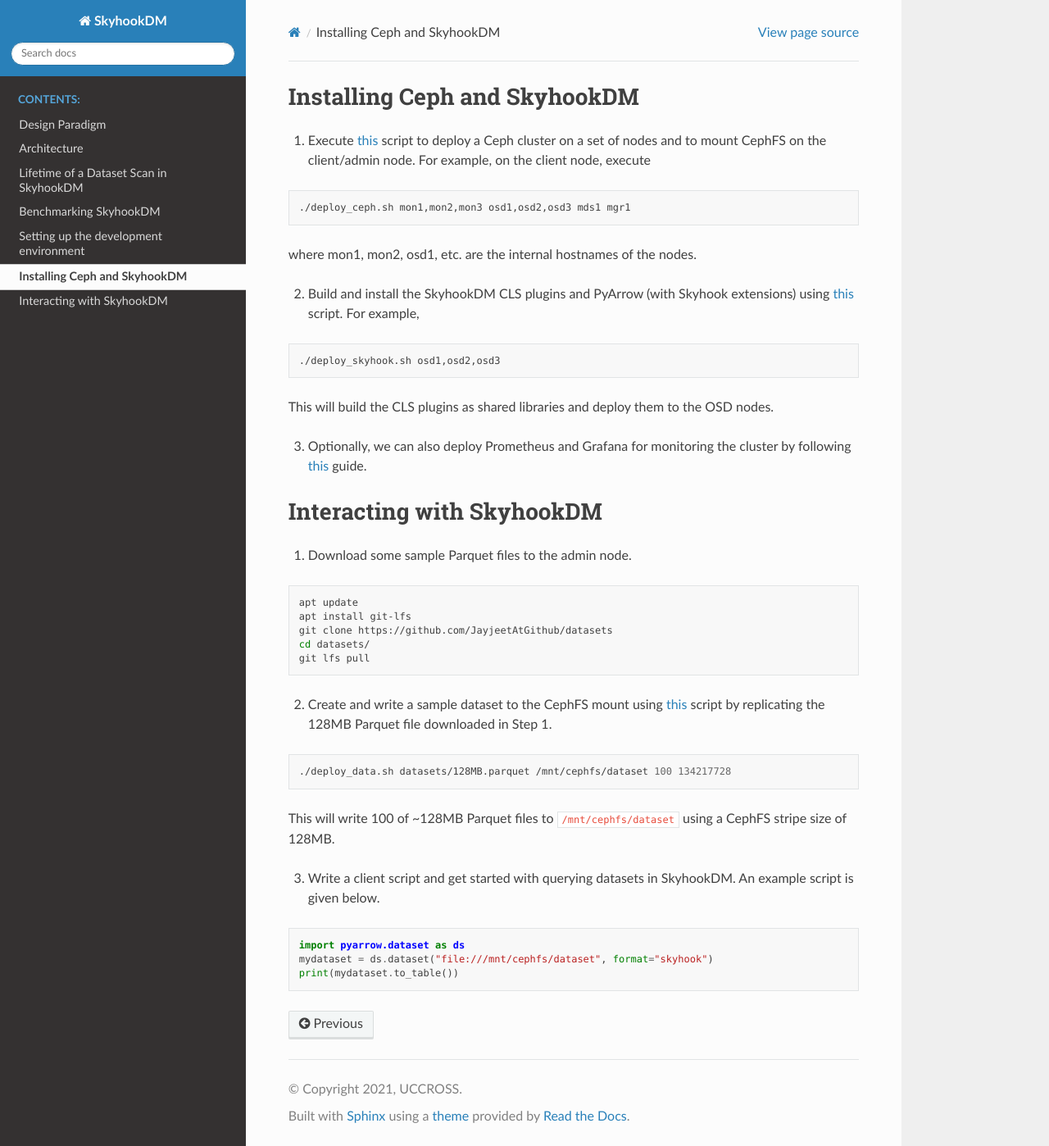
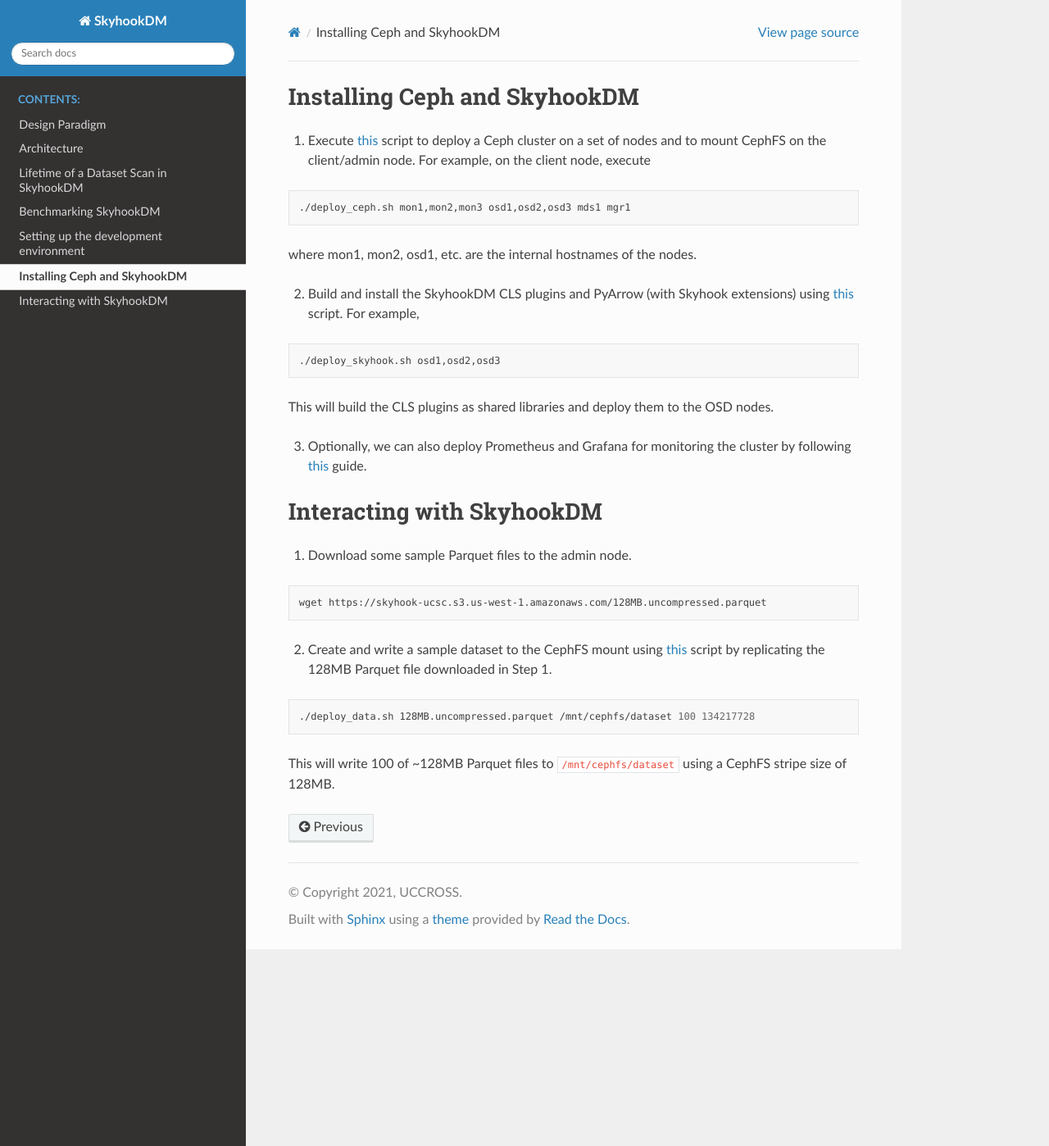
Before and after one commit to uccross/skyhookdm, a Sphinx documentation site: the page built from docs/source/deploy.md, in a window 1280 px wide and 1398 px high. Shown: the whole window at 82% size. Built offline with Sphinx 7.4.7 and the Read the Docs theme 2.0.0, drawn with Linux system fonts in a browser that asks for light colours.

Commit message:
Update deploy.md

````diff
--- a/docs/source/deploy.md
+++ b/docs/source/deploy.md
@@ -37,22 +37,11 @@ This will build the CLS plugins as shared libraries and deploy them to the OSD n
 
 1. Download some sample Parquet files to the admin node.
 ```bash
-apt update
-apt install git-lfs
-git clone https://github.com/JayjeetAtGithub/datasets
-cd datasets/
-git lfs pull
+wget https://skyhook-ucsc.s3.us-west-1.amazonaws.com/128MB.uncompressed.parquet
 ```
 
 2. Create and write a sample dataset to the CephFS mount using [this](https://github.com/uccross/skyhookdm/blob/master/scripts/deploy/deploy_data.sh) script by replicating the 128MB Parquet file downloaded in Step 1.
 ```bash
-./deploy_data.sh datasets/128MB.parquet /mnt/cephfs/dataset 100 134217728
+./deploy_data.sh 128MB.uncompressed.parquet /mnt/cephfs/dataset 100 134217728
 ```
 This will write 100 of ~128MB Parquet files to `/mnt/cephfs/dataset` using a CephFS stripe size of 128MB.
-
-3. Write a client script and get started with querying datasets in SkyhookDM. An example script is given below.
-```python
-import pyarrow.dataset as ds
-mydataset = ds.dataset("file:///mnt/cephfs/dataset", format="skyhook")
-print(mydataset.to_table())
-```
````
Also changed, not shown: getting_started.md (deleted, +0 -17 lines), 2 other files.
